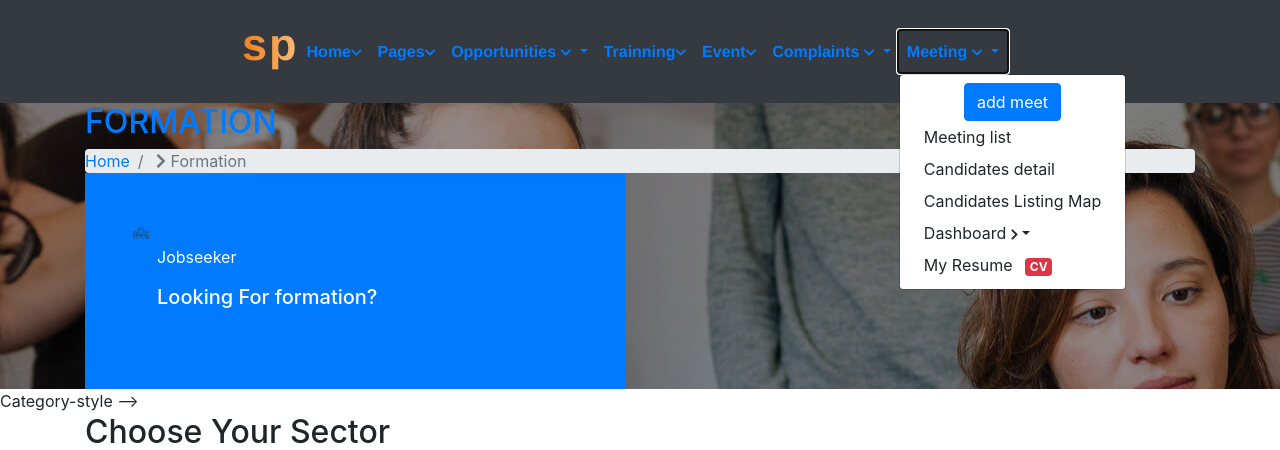
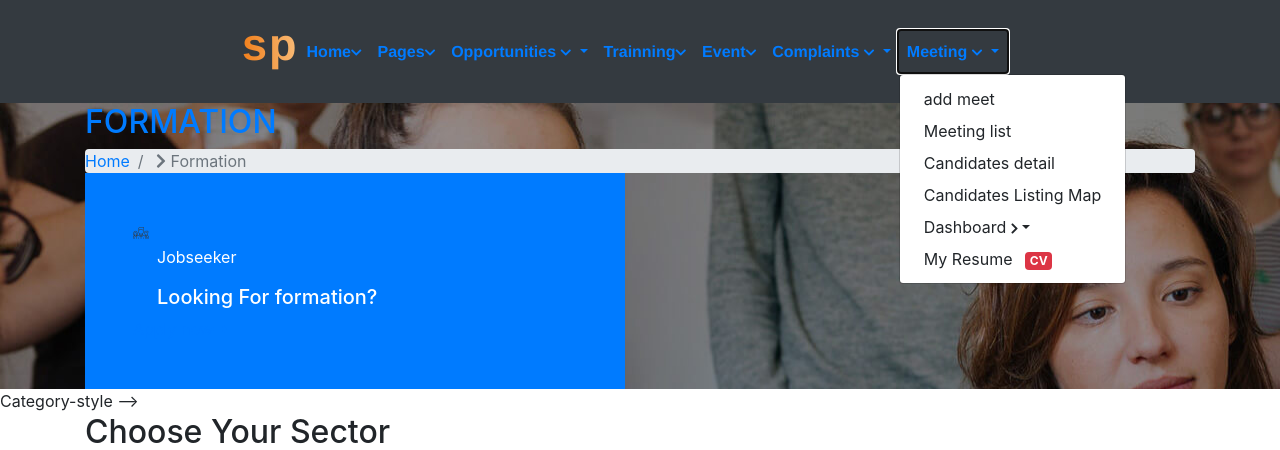
Before and after one commit to wassim19/Projet-PI, a Symfony app: template templates/formation/formation.html.twig in a window 1280 px wide, after a click on "Meeting". Shown: the top 450 px of the page. Run offline with Twig, Linux system fonts and the light colour scheme; the template is opened without the code that fills it, so the values that code supplies are empty; some libraries are stand-ins or nearby versions.

Commit message:
Update base.html.twig

```diff
--- a/templates/base.html.twig
+++ b/templates/base.html.twig
@@ -323,12 +323,9 @@ Header -->
                             <B><FONT face="Helvetica"> Meeting</FONT></B> <i class="fas fa-chevron-down fa-xs"></i>
                         </a>
                         <ul class="dropdown-menu">
-                            <div class="feature-info-content pb-2 pb-md-0">
-                                <center><a class="btn btn-primary btn-md" href="addr">add meet</a></center>
-                                <ul></ul>
 
-                            </div>
-                            <li><a class="dropdown-item" href="candidate-detail.html">Meeting list</a></li>
+                                <li><a class="dropdown-item" href="addr">add meet</a></li>
+                            <li><a class="dropdown-item" href="afficher">Meeting list</a></li>
                             <li><a class="dropdown-item" href="candidate-detail.html">Candidates detail</a></li>
                             <li><a class="dropdown-item" href="candidates-listing-map.html">Candidates Listing Map</a></li>
                             <li class="dropdown-submenu">
```
